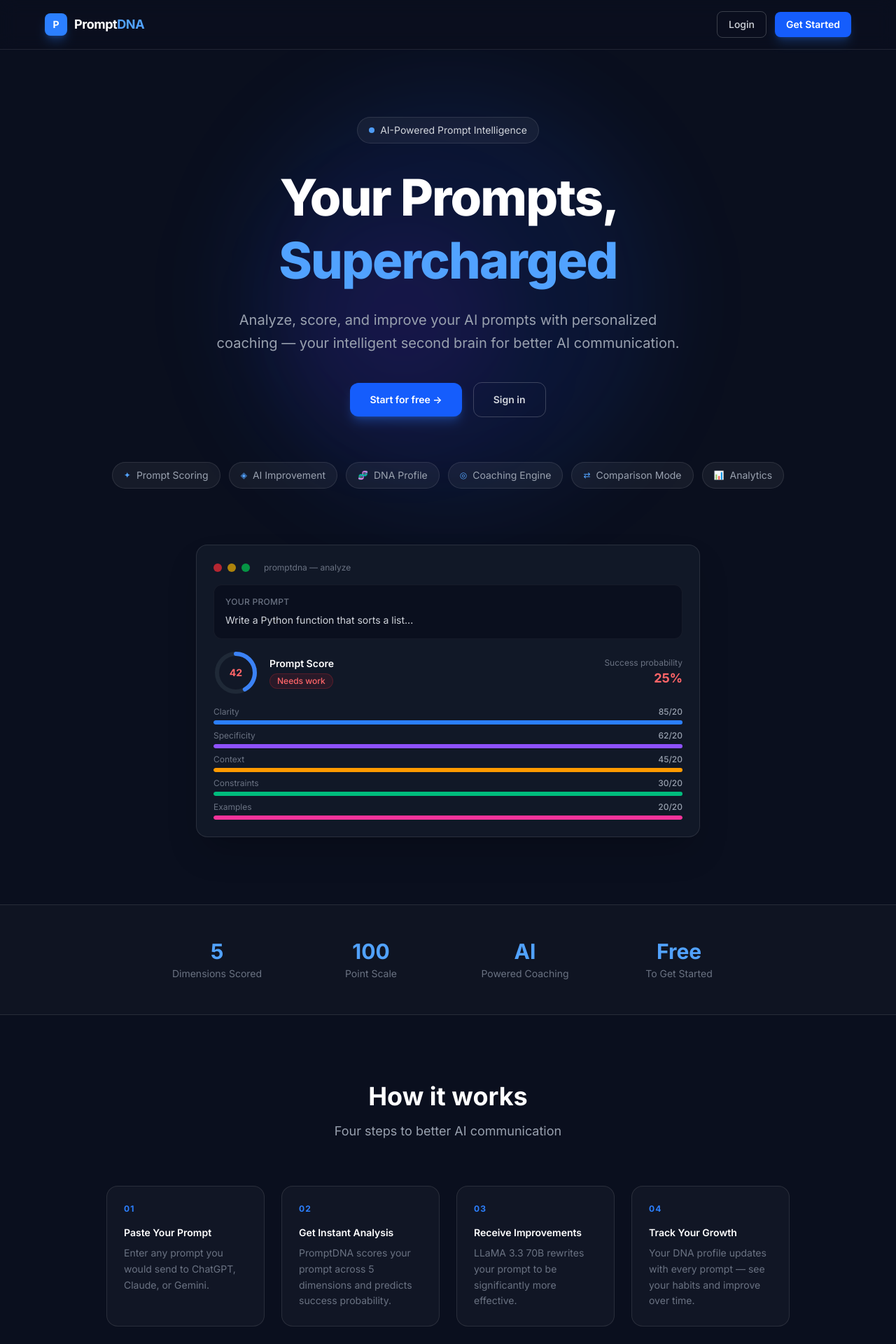
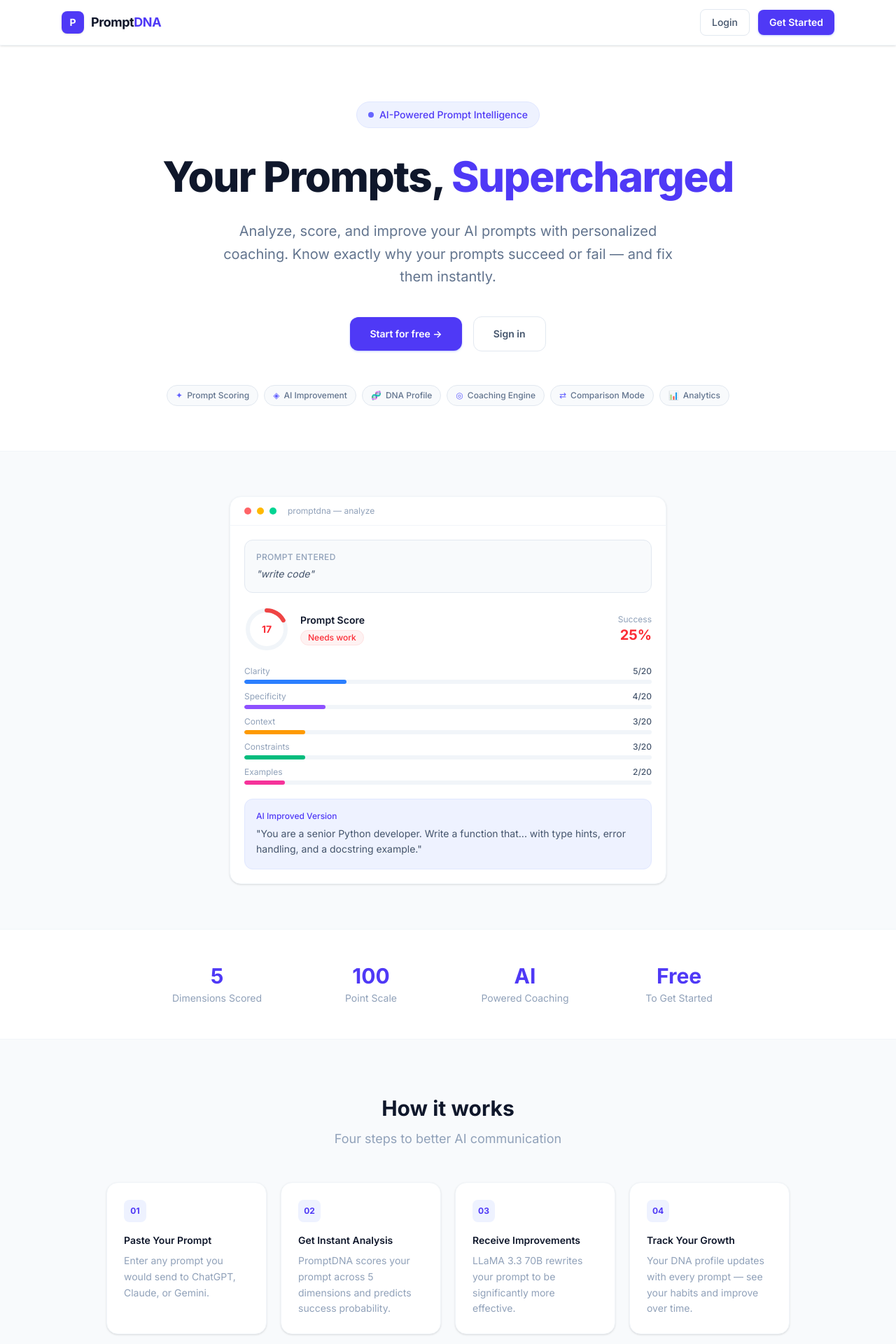
Before and after one commit to Likith11011/PromptDNA, a Next.js app in the folder frontend/: page / in a window 1280 px wide. Shown: the top 1920 px of the page at 70% size. Built offline with nearby package versions, Linux system fonts and the light colour scheme.

Commit message:
feat: landing page matching light SaaS theme — white/slate/indigo

```diff
--- a/frontend/app/page.tsx
+++ b/frontend/app/page.tsx
@@ -17,110 +17,52 @@
 ]
 
 const howItWorks = [
-  {
-    step: "01",
-    title: "Paste Your Prompt",
-    description: "Enter any prompt you would send to ChatGPT, Claude, or Gemini.",
-  },
-  {
-    step: "02",
-    title: "Get Instant Analysis",
-    description: "PromptDNA scores your prompt across 5 dimensions and predicts success probability.",
-  },
-  {
-    step: "03",
-    title: "Receive Improvements",
-    description: "LLaMA 3.3 70B rewrites your prompt to be significantly more effective.",
-  },
-  {
-    step: "04",
-    title: "Track Your Growth",
-    description: "Your DNA profile updates with every prompt — see your habits and improve over time.",
-  },
+  { step: "01", title: "Paste Your Prompt", description: "Enter any prompt you would send to ChatGPT, Claude, or Gemini." },
+  { step: "02", title: "Get Instant Analysis", description: "PromptDNA scores your prompt across 5 dimensions and predicts success probability." },
+  { step: "03", title: "Receive Improvements", description: "LLaMA 3.3 70B rewrites your prompt to be significantly more effective." },
+  { step: "04", title: "Track Your Growth", description: "Your DNA profile updates with every prompt — see your habits and improve over time." },
+]
+
+const featureCards = [
+  { icon: "📊", title: "5-Dimension Scoring", desc: "Clarity, Specificity, Context, Constraints, and Examples — scored independently out of 20." },
+  { icon: "✍️", title: "AI Prompt Rewriter", desc: "LLaMA 3.3 70B rewrites your weak prompt to be 3x more effective automatically." },
+  { icon: "🧬", title: "PromptDNA Profile", desc: "Your personalized AI communication fingerprint — strengths, weaknesses, and personality type." },
+  { icon: "🎯", title: "Success Predictor", desc: "Know before you send — predicts how likely your prompt is to get a great AI response." },
+  { icon: "🔥", title: "Weakness Heatmap", desc: "Visual breakdown of your recurring prompt mistakes so you know exactly what to fix." },
+  { icon: "⇄", title: "Comparison Mode", desc: "Paste two prompts and see which one wins — with a detailed explanation of why." },
+  { icon: "◎", title: "Coaching Engine", desc: "Personalized tips based on your actual prompting patterns — not generic advice." },
+  { icon: "📈", title: "Progress Analytics", desc: "Score trends, category breakdown, and 4-week improvement tracking in one dashboard." },
+  { icon: "📋", title: "Weekly Reports", desc: "This week vs last week performance with actionable coaching suggestions." },
 ]
 
 const dimensions = [
-  { label: "Clarity", color: "bg-blue-500", score: 85 },
-  { label: "Specificity", color: "bg-violet-500", score: 62 },
-  { label: "Context", color: "bg-amber-500", score: 45 },
-  { label: "Constraints", color: "bg-emerald-500", score: 30 },
-  { label: "Examples", color: "bg-pink-500", score: 20 },
-]
-
-const featureCards = [
-  {
-    icon: "📊",
-    title: "5-Dimension Scoring",
-    desc: "Clarity, Specificity, Context, Constraints, and Examples — scored independently out of 20.",
-  },
-  {
-    icon: "✍️",
-    title: "AI Prompt Rewriter",
-    desc: "LLaMA 3.3 70B rewrites your weak prompt to be 3x more effective automatically.",
-  },
-  {
-    icon: "🧬",
-    title: "PromptDNA Profile",
-    desc: "Your personalized AI communication fingerprint — strengths, weaknesses, and personality type.",
-  },
-  {
-    icon: "🎯",
-    title: "Success Predictor",
-    desc: "Know before you send — predicts how likely your prompt is to get a great AI response.",
-  },
-  {
-    icon: "🔥",
-    title: "Weakness Heatmap",
-    desc: "Visual breakdown of your recurring prompt mistakes so you know exactly what to fix.",
-  },
-  {
-    icon: "⇄",
-    title: "Comparison Mode",
-    desc: "Paste two prompts and see which one wins — with a detailed explanation of why.",
-  },
-  {
-    icon: "◎",
-    title: "Coaching Engine",
-    desc: "Personalized tips based on your actual prompting patterns — not generic advice.",
-  },
-  {
-    icon: "📈",
-    title: "Progress Analytics",
-    desc: "Score trends, category breakdown, and 4-week improvement tracking in one dashboard.",
-  },
-  {
-    icon: "📋",
-    title: "Weekly Reports",
-    desc: "Your prompting performance this week vs last week with actionable suggestions.",
-  },
+  { label: "Clarity", color: "bg-blue-500", score: 5, max: 20 },
+  { label: "Specificity", color: "bg-violet-500", score: 4, max: 20 },
+  { label: "Context", color: "bg-amber-500", score: 3, max: 20 },
+  { label: "Constraints", color: "bg-emerald-500", score: 3, max: 20 },
+  { label: "Examples", color: "bg-pink-500", score: 2, max: 20 },
 ]
 
 export default function LandingPage() {
   return (
-    <div className="min-h-screen bg-[#0a0f1e] text-white">
+    <div className="min-h-screen bg-slate-50 text-slate-900">
 
       {/* Navbar */}
-      <nav className="border-b border-white/10 px-6 py-4 sticky top-0 z-50 bg-[#0a0f1e]/90 backdrop-blur-md">
-        <div className="max-w-6xl mx-auto flex items-center justify-between">
+      <nav className="bg-white border-b border-slate-100 sticky top-0 z-50 shadow-sm">
+        <div className="max-w-6xl mx-auto px-6 h-16 flex items-center justify-between">
           <div className="flex items-center gap-2.5">
-            <div className="w-8 h-8 bg-blue-500 rounded-lg flex items-center justify-center shadow-lg shadow-blue-500/30">
+            <div className="w-8 h-8 bg-indigo-600 rounded-lg flex items-center justify-center shadow-sm">
               <span className="text-white text-sm font-bold">P</span>
             </div>
-            <span className="text-white font-bold text-lg tracking-tight">
-              Prompt<span className="text-blue-400">DNA</span>
+            <span className="text-slate-900 font-bold text-lg tracking-tight">
+              Prompt<span className="text-indigo-600">DNA</span>
             </span>
           </div>
           <div className="flex items-center gap-3">
-            <Link
-              href="/auth/login"
-              className="px-4 py-2 rounded-lg text-sm font-medium text-gray-300 hover:text-white border border-white/20 hover:border-white/40 transition-all"
-            >
+            <Link href="/auth/login" className="px-4 py-2 rounded-lg text-sm font-medium text-slate-600 hover:text-slate-900 hover:bg-slate-50 transition-all border border-slate-200">
               Login
             </Link>
-            <Link
-              href="/auth/signup"
-              className="px-4 py-2 rounded-lg text-sm font-semibold bg-blue-600 hover:bg-blue-500 text-white transition-all shadow-lg shadow-blue-500/25"
-            >
+            <Link href="/auth/signup" className="px-4 py-2 rounded-lg text-sm font-semibold bg-indigo-600 hover:bg-indigo-700 text-white transition-all shadow-sm shadow-indigo-200">
               Get Started
             </Link>
           </div>
@@ -128,50 +70,37 @@
       </nav>
 
       {/* Hero */}
-      <section className="relative overflow-hidden">
-        <div className="absolute inset-0 overflow-hidden pointer-events-none">
-          <div className="absolute top-1/2 left-1/2 -translate-x-1/2 -translate-y-1/2 w-[600px] h-[600px] bg-blue-600/10 rounded-full blur-3xl" />
-          <div className="absolute top-1/3 left-1/3 w-[300px] h-[300px] bg-violet-600/10 rounded-full blur-3xl" />
-        </div>
+      <section className="bg-white border-b border-slate-100">
+        <div className="max-w-5xl mx-auto px-6 pt-20 pb-16 text-center">
 
-        <div className="relative max-w-5xl mx-auto px-6 pt-24 pb-20 text-center">
-          <div className="inline-flex items-center gap-2 px-4 py-2 rounded-full bg-white/5 border border-white/10 text-sm text-gray-300 mb-8">
-            <span className="w-2 h-2 bg-blue-400 rounded-full animate-pulse" />
+          <div className="inline-flex items-center gap-2 px-4 py-2 rounded-full bg-indigo-50 border border-indigo-100 text-sm text-indigo-600 font-medium mb-8">
+            <span className="w-2 h-2 bg-indigo-500 rounded-full animate-pulse" />
             AI-Powered Prompt Intelligence
           </div>
 
-          <h1 className="text-6xl sm:text-7xl font-extrabold leading-tight mb-6 tracking-tight">
+          <h1 className="text-5xl sm:text-6xl font-extrabold leading-tight mb-6 tracking-tight text-slate-900">
             Your Prompts,{" "}
-            <span className="text-blue-400">Supercharged</span>
+            <span className="text-indigo-600">Supercharged</span>
           </h1>
 
-          <p className="text-gray-400 text-xl max-w-2xl mx-auto mb-10 leading-relaxed">
-            Analyze, score, and improve your AI prompts with personalized
-            coaching — your intelligent second brain for better AI communication.
+          <p className="text-slate-500 text-xl max-w-2xl mx-auto mb-10 leading-relaxed">
+            Analyze, score, and improve your AI prompts with personalized coaching.
+            Know exactly why your prompts succeed or fail — and fix them instantly.
           </p>
 
-          <div className="flex items-center justify-center gap-4 mb-16">
-            <Link
-              href="/auth/signup"
-              className="flex items-center gap-2 px-7 py-3.5 rounded-xl bg-blue-600 hover:bg-blue-500 text-white font-semibold text-sm transition-all shadow-lg shadow-blue-500/30"
-            >
+          <div className="flex items-center justify-center gap-4 mb-12">
+            <Link href="/auth/signup" className="flex items-center gap-2 px-7 py-3.5 rounded-xl bg-indigo-600 hover:bg-indigo-700 text-white font-semibold text-sm transition-all shadow-sm shadow-indigo-200">
               Start for free →
             </Link>
-            <Link
-              href="/auth/login"
-              className="flex items-center gap-2 px-7 py-3.5 rounded-xl border border-white/20 hover:border-white/40 text-gray-300 hover:text-white font-semibold text-sm transition-all"
-            >
+            <Link href="/auth/login" className="flex items-center gap-2 px-7 py-3.5 rounded-xl border border-slate-200 hover:border-slate-300 text-slate-600 hover:text-slate-900 font-semibold text-sm transition-all bg-white">
               Sign in
             </Link>
           </div>
 
-          <div className="flex flex-wrap justify-center gap-3">
+          <div className="flex flex-wrap justify-center gap-2">
             {features.map(({ icon, label }) => (
-              <div
-                key={label}
-                className="flex items-center gap-2 px-4 py-2 rounded-full bg-white/5 border border-white/10 text-gray-400 text-sm hover:border-blue-500/40 hover:text-gray-300 transition-all cursor-default"
-              >
-                <span className="text-blue-400 text-xs">{icon}</span>
+              <div key={label} className="flex items-center gap-1.5 px-3 py-1.5 rounded-full bg-slate-50 border border-slate-200 text-slate-500 text-xs font-medium">
+                <span className="text-indigo-500">{icon}</span>
                 {label}
               </div>
             ))}
@@ -179,123 +108,122 @@
         </div>
       </section>
 
-      {/* Live preview card */}
-      <section className="max-w-3xl mx-auto px-6 pb-24">
-        <div className="bg-[#111827] border border-white/10 rounded-2xl p-6 shadow-2xl">
-          <div className="flex items-center gap-2 mb-4">
-            <div className="w-3 h-3 rounded-full bg-red-500/70" />
-            <div className="w-3 h-3 rounded-full bg-yellow-500/70" />
-            <div className="w-3 h-3 rounded-full bg-green-500/70" />
-            <span className="ml-3 text-gray-500 text-xs">promptdna — analyze</span>
+      {/* Preview card */}
+      <section className="max-w-2xl mx-auto px-6 py-16">
+        <div className="bg-white border border-slate-100 rounded-2xl shadow-sm overflow-hidden">
+
+          {/* Card header */}
+          <div className="border-b border-slate-100 px-5 py-3 flex items-center gap-2">
+            <div className="w-2.5 h-2.5 rounded-full bg-red-400" />
+            <div className="w-2.5 h-2.5 rounded-full bg-amber-400" />
+            <div className="w-2.5 h-2.5 rounded-full bg-emerald-400" />
+            <span className="ml-2 text-slate-400 text-xs">promptdna — analyze</span>
           </div>
 
-          <div className="bg-[#0a0f1e] rounded-xl p-4 mb-4 border border-white/5">
-            <p className="text-gray-500 text-xs mb-2 font-medium uppercase tracking-wide">Your prompt</p>
-            <p className="text-gray-300 text-sm">
-              Write a Python function that sorts a list...
-            </p>
+          <div className="p-5 space-y-5">
+            {/* Prompt input preview */}
+            <div className="bg-slate-50 rounded-xl p-4 border border-slate-200">
+              <p className="text-slate-400 text-xs mb-1.5 font-medium uppercase tracking-wide">Prompt entered</p>
+              <p className="text-slate-600 text-sm italic">"write code"</p>
             </div>
 
-          <div className="flex items-center gap-4 mb-4">
+            {/* Score row */}
+            <div className="flex items-center gap-4">
               <div className="relative w-16 h-16 flex-shrink-0 flex items-center justify-center">
                 <svg className="w-16 h-16 -rotate-90" viewBox="0 0 64 64">
-                <circle cx="32" cy="32" r="27" fill="none" stroke="#1f2937" strokeWidth="6" />
-                <circle
-                  cx="32" cy="32" r="27"
-                  fill="none"
-                  stroke="#3b82f6"
-                  strokeWidth="6"
-                  strokeLinecap="round"
-                  strokeDasharray="71.2 169.6"
-                />
+                  <circle cx="32" cy="32" r="27" fill="none" stroke="#f1f5f9" strokeWidth="6" />
+                  <circle cx="32" cy="32" r="27" fill="none" stroke="#ef4444" strokeWidth="6" strokeLinecap="round" strokeDasharray="29 169.6" />
                 </svg>
-              <span className="absolute text-sm font-bold text-red-400">42</span>
+                <span className="absolute text-sm font-bold text-red-500">17</span>
               </div>
-            <div>
-              <p className="text-white font-semibold text-sm">Prompt Score</p>
-              <span className="inline-block mt-1 px-2.5 py-0.5 rounded-full text-xs font-medium bg-red-500/10 text-red-400 border border-red-500/20">
+              <div className="flex-1">
+                <p className="text-slate-900 font-semibold text-sm">Prompt Score</p>
+                <span className="inline-block mt-1 px-2.5 py-0.5 rounded-full text-xs font-medium bg-red-50 text-red-500 border border-red-100">
                   Needs work
                 </span>
               </div>
-            <div className="ml-auto text-right">
-              <p className="text-gray-500 text-xs">Success probability</p>
-              <p className="text-red-400 font-bold text-lg">25%</p>
+              <div className="text-right">
+                <p className="text-slate-400 text-xs">Success</p>
+                <p className="text-red-500 font-bold text-xl">25%</p>
               </div>
             </div>
 
-          <div className="space-y-2">
-            {dimensions.map(({ label, color, score }) => (
+            {/* Dimension bars */}
+            <div className="space-y-2.5">
+              {dimensions.map(({ label, color, score, max }) => (
                 <div key={label}>
                   <div className="flex justify-between text-xs mb-1">
-                  <span className="text-gray-500">{label}</span>
-                  <span className="text-gray-400 font-medium">{score}/20</span>
+                    <span className="text-slate-400">{label}</span>
+                    <span className="text-slate-600 font-medium">{score}/{max}</span>
                   </div>
-                <div className="h-1.5 bg-white/5 rounded-full overflow-hidden">
-                  <div
-                    className={`h-full ${color} rounded-full`}
-                    style={{ width: `${(score / 20) * 100}%` }}
-                  />
+                  <div className="h-1.5 bg-slate-100 rounded-full overflow-hidden">
+                    <div className={`h-full ${color} rounded-full`} style={{ width: `${(score / max) * 100}%` }} />
                   </div>
                 </div>
               ))}
+            </div>
+
+            {/* Improved prompt preview */}
+            <div className="bg-indigo-50 border border-indigo-100 rounded-xl p-4">
+              <p className="text-indigo-600 text-xs font-medium mb-1.5">AI Improved Version</p>
+              <p className="text-slate-600 text-sm leading-relaxed">
+                "You are a senior Python developer. Write a function that... with type hints, error handling, and a docstring example."
+              </p>
+            </div>
           </div>
         </div>
       </section>
 
       {/* Stats */}
-      <section className="border-y border-white/10 bg-white/[0.02] py-12">
+      <section className="bg-white border-y border-slate-100 py-12">
         <div className="max-w-4xl mx-auto px-6 grid grid-cols-2 sm:grid-cols-4 gap-8 text-center">
           {stats.map(({ value, label }) => (
             <div key={label}>
-              <p className="text-3xl font-bold text-blue-400">{value}</p>
-              <p className="text-gray-500 text-sm mt-1">{label}</p>
+              <p className="text-3xl font-bold text-indigo-600">{value}</p>
+              <p className="text-slate-400 text-sm mt-1">{label}</p>
             </div>
           ))}
         </div>
       </section>
 
       {/* How it works */}
-      <section className="max-w-5xl mx-auto px-6 py-24">
-        <div className="text-center mb-16">
-          <h2 className="text-4xl font-bold text-white mb-4">How it works</h2>
-          <p className="text-gray-400 text-lg">Four steps to better AI communication</p>
+      <section className="max-w-5xl mx-auto px-6 py-20">
+        <div className="text-center mb-12">
+          <h2 className="text-3xl font-bold text-slate-900 mb-3">How it works</h2>
+          <p className="text-slate-400 text-lg">Four steps to better AI communication</p>
         </div>
-        <div className="grid grid-cols-1 sm:grid-cols-2 lg:grid-cols-4 gap-6">
+        <div className="grid grid-cols-1 sm:grid-cols-2 lg:grid-cols-4 gap-5">
           {howItWorks.map(({ step, title, description }) => (
-            <div
-              key={step}
-              className="bg-white/[0.03] border border-white/10 rounded-2xl p-6 hover:border-blue-500/30 hover:bg-white/[0.05] transition-all"
-            >
-              <p className="text-blue-500 font-bold text-xs tracking-widest mb-4">{step}</p>
-              <h3 className="text-white font-semibold text-sm mb-2">{title}</h3>
-              <p className="text-gray-500 text-sm leading-relaxed">{description}</p>
+            <div key={step} className="bg-white border border-slate-100 rounded-2xl p-6 shadow-sm hover:shadow-md hover:border-indigo-200 transition-all">
+              <div className="w-8 h-8 bg-indigo-50 rounded-lg flex items-center justify-center mb-4">
+                <span className="text-indigo-600 font-bold text-xs">{step}</span>
+              </div>
+              <h3 className="text-slate-900 font-semibold text-sm mb-2">{title}</h3>
+              <p className="text-slate-400 text-sm leading-relaxed">{description}</p>
             </div>
           ))}
         </div>
       </section>
 
-      {/* Features grid */}
-      <section className="bg-white/[0.02] border-y border-white/10 py-24">
+      {/* Features */}
+      <section className="bg-white border-y border-slate-100 py-20">
         <div className="max-w-5xl mx-auto px-6">
-          <div className="text-center mb-16">
-            <h2 className="text-4xl font-bold text-white mb-4">
+          <div className="text-center mb-12">
+            <h2 className="text-3xl font-bold text-slate-900 mb-3">
               Everything you need to prompt better
             </h2>
-            <p className="text-gray-400 text-lg">
-              Built for students, developers, researchers, and anyone who uses AI daily
+            <p className="text-slate-400 text-lg">
+              Built for students, developers, and anyone who uses AI daily
             </p>
           </div>
-          <div className="grid grid-cols-1 sm:grid-cols-2 lg:grid-cols-3 gap-5">
+          <div className="grid grid-cols-1 sm:grid-cols-2 lg:grid-cols-3 gap-4">
             {featureCards.map(({ icon, title, desc }) => (
-              <div
-                key={title}
-                className="bg-white/[0.03] border border-white/10 rounded-2xl p-6 hover:border-blue-500/20 transition-all group"
-              >
-                <div className="w-10 h-10 bg-blue-500/10 rounded-xl flex items-center justify-center mb-4 group-hover:bg-blue-500/20 transition-all">
-                  <span className="text-xl">{icon}</span>
+              <div key={title} className="border border-slate-100 rounded-2xl p-5 hover:border-indigo-200 hover:shadow-sm transition-all group bg-slate-50">
+                <div className="w-9 h-9 bg-white rounded-xl flex items-center justify-center mb-3 shadow-sm border border-slate-100 group-hover:border-indigo-100 transition-all">
+                  <span className="text-lg">{icon}</span>
                 </div>
-                <h3 className="text-white font-semibold text-sm mb-2">{title}</h3>
-                <p className="text-gray-500 text-sm leading-relaxed">{desc}</p>
+                <h3 className="text-slate-800 font-semibold text-sm mb-1.5">{title}</h3>
+                <p className="text-slate-400 text-sm leading-relaxed">{desc}</p>
               </div>
             ))}
           </div>
@@ -303,53 +231,38 @@
       </section>
 
       {/* CTA */}
-      <section className="max-w-3xl mx-auto px-6 py-24 text-center">
-        <div className="bg-gradient-to-br from-blue-600/20 to-violet-600/20 border border-blue-500/20 rounded-3xl p-12">
-          <h2 className="text-4xl font-bold text-white mb-4">
+      <section className="max-w-3xl mx-auto px-6 py-20 text-center">
+        <div className="bg-indigo-600 rounded-3xl p-12 shadow-lg shadow-indigo-200">
+          <h2 className="text-3xl font-bold text-white mb-3">
             Start writing better prompts today
           </h2>
-          <p className="text-gray-400 text-lg mb-8">
+          <p className="text-indigo-200 text-lg mb-8">
             Free to use. No credit card required.
-            Built by an AI/ML student, for everyone who uses AI.
           </p>
-          <Link
-            href="/auth/signup"
-            className="inline-flex items-center gap-2 px-8 py-4 rounded-xl bg-blue-600 hover:bg-blue-500 text-white font-semibold text-sm transition-all shadow-lg shadow-blue-500/30"
-          >
+          <Link href="/auth/signup" className="inline-flex items-center gap-2 px-8 py-4 rounded-xl bg-white hover:bg-slate-50 text-indigo-600 font-semibold text-sm transition-all shadow-sm">
             Get started for free →
           </Link>
         </div>
       </section>
 
       {/* Footer */}
-      <footer className="border-t border-white/10 py-8">
+      <footer className="bg-white border-t border-slate-100 py-8">
         <div className="max-w-5xl mx-auto px-6 flex flex-col sm:flex-row items-center justify-between gap-4">
           <div className="flex items-center gap-2">
-            <div className="w-6 h-6 bg-blue-500 rounded-md flex items-center justify-center">
+            <div className="w-6 h-6 bg-indigo-600 rounded-md flex items-center justify-center">
               <span className="text-white text-xs font-bold">P</span>
             </div>
-            <span className="text-gray-400 text-sm font-medium">
-              Prompt<span className="text-blue-400">DNA</span>
+            <span className="text-slate-600 text-sm font-medium">
+              Prompt<span className="text-indigo-600">DNA</span>
             </span>
           </div>
-          <p className="text-gray-600 text-xs">
+          <p className="text-slate-400 text-xs">
             Built by Likith · B.Tech AI/ML · Alliance University, Bengaluru
           </p>
-          <div className="flex items-center gap-4">
-
-              <a href="https://github.com/Likith11011/PromptDNA" target="_blank" rel="noopener noreferrer" className="text-gray-500 hover:text-white text-sm transition-colors">GitHub</a>
-            <Link
-              href="/auth/login"
-              className="text-gray-500 hover:text-white text-sm transition-colors"
-            >
-              Login
-            </Link>
-            <Link
-              href="/auth/signup"
-              className="text-gray-500 hover:text-white text-sm transition-colors"
-            >
-              Sign up
-            </Link>
+          <div className="flex items-center gap-5">
+            <a href="https://github.com/Likith11011/PromptDNA" target="_blank" rel="noopener noreferrer" className="text-slate-400 hover:text-slate-700 text-sm transition-colors">GitHub</a>
+            <Link href="/auth/login" className="text-slate-400 hover:text-slate-700 text-sm transition-colors">Login</Link>
+            <Link href="/auth/signup" className="text-indigo-600 hover:text-indigo-700 text-sm font-medium transition-colors">Sign up</Link>
           </div>
         </div>
       </footer>
```
Lines whose indentation alone changed are shown as unchanged.
